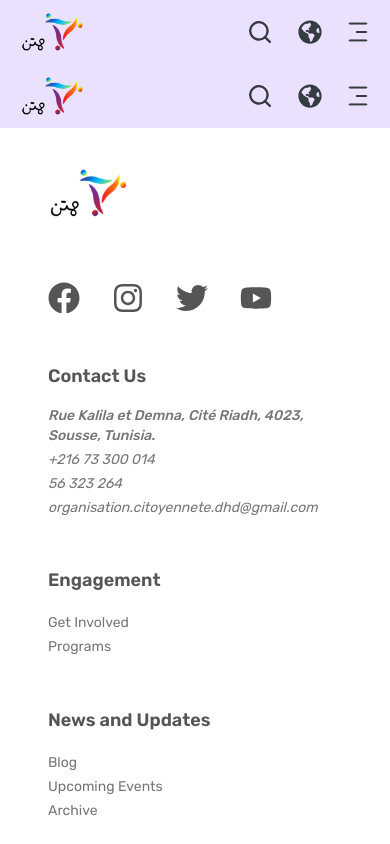
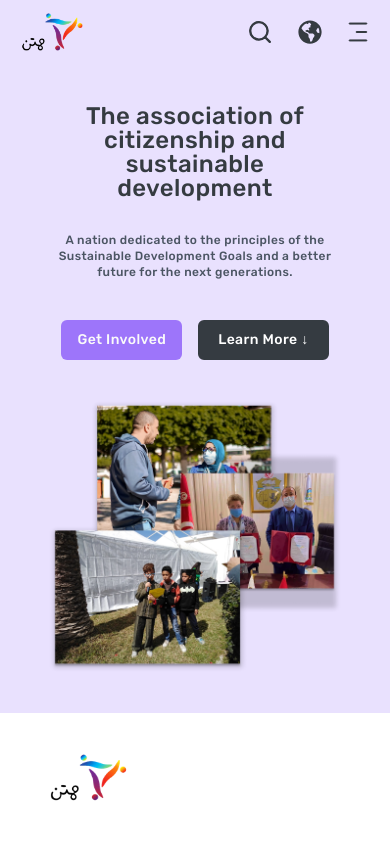
Before and after one commit to NourEssalam/front-momtan, a Next.js app: page / in a window 390 px wide. Shown: the top 844 px of the page. Built offline with nearby package versions, Linux system fonts and the light colour scheme.

Commit message:
create a responsive hero"

```diff
--- a/app/page.tsx
+++ b/app/page.tsx
@@ -1,12 +1,12 @@
+import Hero from "@/components/home/Hero";
 import Footer from "@/components/shared-components/Footer";
 import Header from "@/components/shared-components/Header";
 
 export default function Home() {
   return (
     <>
-      <Header />
+      <Hero />
       {/* <BoxModel /> */}
-      <Footer />
     </>
   );
 }
--- /dev/null
+++ b/components/home/Hero.tsx
@@ -0,0 +1,50 @@
+import Image from "next/image";
+import { Button } from "../ui/button";
+export default function Hero() {
+  return (
+    <section className="  bg-section w-full lg:h-[40rem] ">
+      {/* content */}
+      <div className="container flex flex-col  lg:flex-row  lg:gap-20  gap-10 items-center  justify-center ">
+        <div
+          className="flex flex-col items-center justify-center text-center
+                   text-grey font-medium sm:font-bold  -tracking-tight
+                   md:px-10
+                   lg:items-start lg:text-left lg:mb-28"
+        >
+          <h1 className="text-2xl sm:text-3xl lg:text-4xl leading-6 mb-8">
+            The association of citizenship and sustainable development
+          </h1>
+          <p
+            className="text-xs text-gray-600
+                      sm:text-lg
+                      lg:text-base"
+          >
+            A nation dedicated to the principles of the Sustainable Development
+            Goals and a better future for the next generations.
+          </p>
+          <div className="flex gap-4 lg:gap-8 mt-10">
+            <Button className="md:text-xl md:h-12 md:px-6 ">
+              Get Involved
+            </Button>
+            <Button
+              className="md:text-xl md:h-12 md:px-6 "
+              variant={"secondary"}
+            >
+              Learn More &darr;
+            </Button>
+          </div>
+        </div>
+
+        <Image
+          src="/img/Hero.webp"
+          alt="hero image"
+          width="250"
+          height="250"
+          // fill={true}
+          sizes="(max-width : 768px) 50vw, 50vw"
+          className="w-full h-auto md:w-[50%] md:h-[50%]  lg:w-full  2xl:w-[50%] object-cover"
+        />
+      </div>
+    </section>
+  );
+}
--- a/components/ui/button.tsx
+++ b/components/ui/button.tsx
@@ -1,21 +1,21 @@
-import * as React from "react"
-import { Slot } from "@radix-ui/react-slot"
-import { cva, type VariantProps } from "class-variance-authority"
+import * as React from "react";
+import { Slot } from "@radix-ui/react-slot";
+import { cva, type VariantProps } from "class-variance-authority";
 
-import { cn } from "@/lib/utils"
+import { cn } from "@/lib/utils";
 
 const buttonVariants = cva(
   "inline-flex items-center justify-center whitespace-nowrap rounded-md text-sm font-medium ring-offset-background transition-colors focus-visible:outline-none focus-visible:ring-2 focus-visible:ring-ring focus-visible:ring-offset-2 disabled:pointer-events-none disabled:opacity-50",
   {
     variants: {
       variant: {
-        default: "bg-primary text-primary-foreground hover:bg-primary/90",
+        default: "bg-primary text-primary-foreground hover:bg-primary/80",
         destructive:
           "bg-destructive text-destructive-foreground hover:bg-destructive/90",
         outline:
           "border border-input bg-background hover:bg-accent hover:text-accent-foreground",
         secondary:
-          "bg-secondary text-secondary-foreground hover:bg-secondary/80",
+          "bg-secondary text-secondary-foreground border-4 border-input  border-secondary hover:bg-secondary-foreground hover:text-secondary",
         ghost: "hover:bg-accent hover:text-accent-foreground",
         link: "text-primary underline-offset-4 hover:underline",
       },
@@ -31,26 +31,26 @@ const buttonVariants = cva(
       size: "default",
     },
   }
-)
+);
 
 export interface ButtonProps
   extends React.ButtonHTMLAttributes<HTMLButtonElement>,
     VariantProps<typeof buttonVariants> {
-  asChild?: boolean
+  asChild?: boolean;
 }
 
 const Button = React.forwardRef<HTMLButtonElement, ButtonProps>(
   ({ className, variant, size, asChild = false, ...props }, ref) => {
-    const Comp = asChild ? Slot : "button"
+    const Comp = asChild ? Slot : "button";
     return (
       <Comp
         className={cn(buttonVariants({ variant, size, className }))}
         ref={ref}
         {...props}
       />
-    )
+    );
   }
-)
-Button.displayName = "Button"
+);
+Button.displayName = "Button";
 
-export { Button, buttonVariants }
+export { Button, buttonVariants };
```
